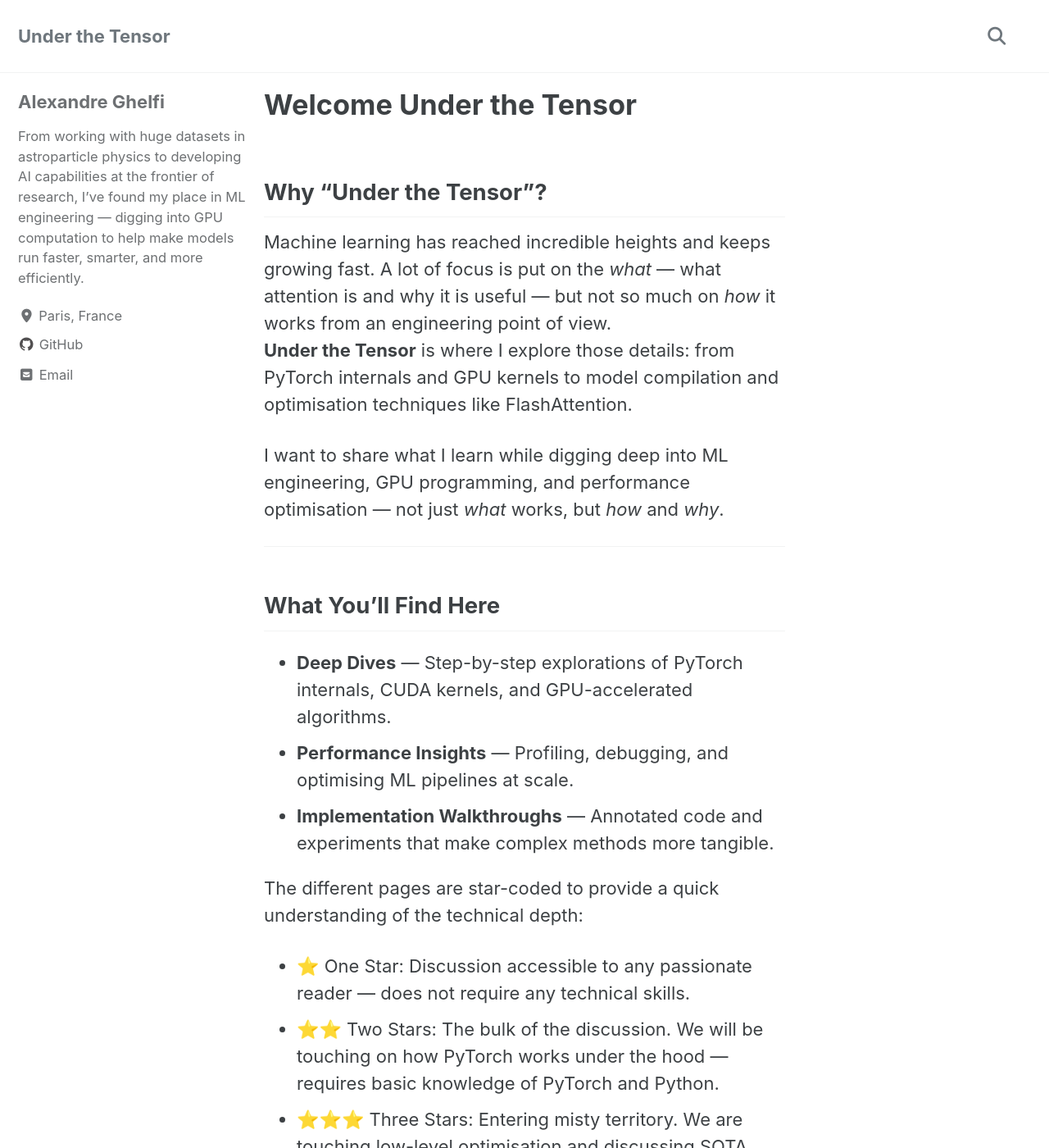
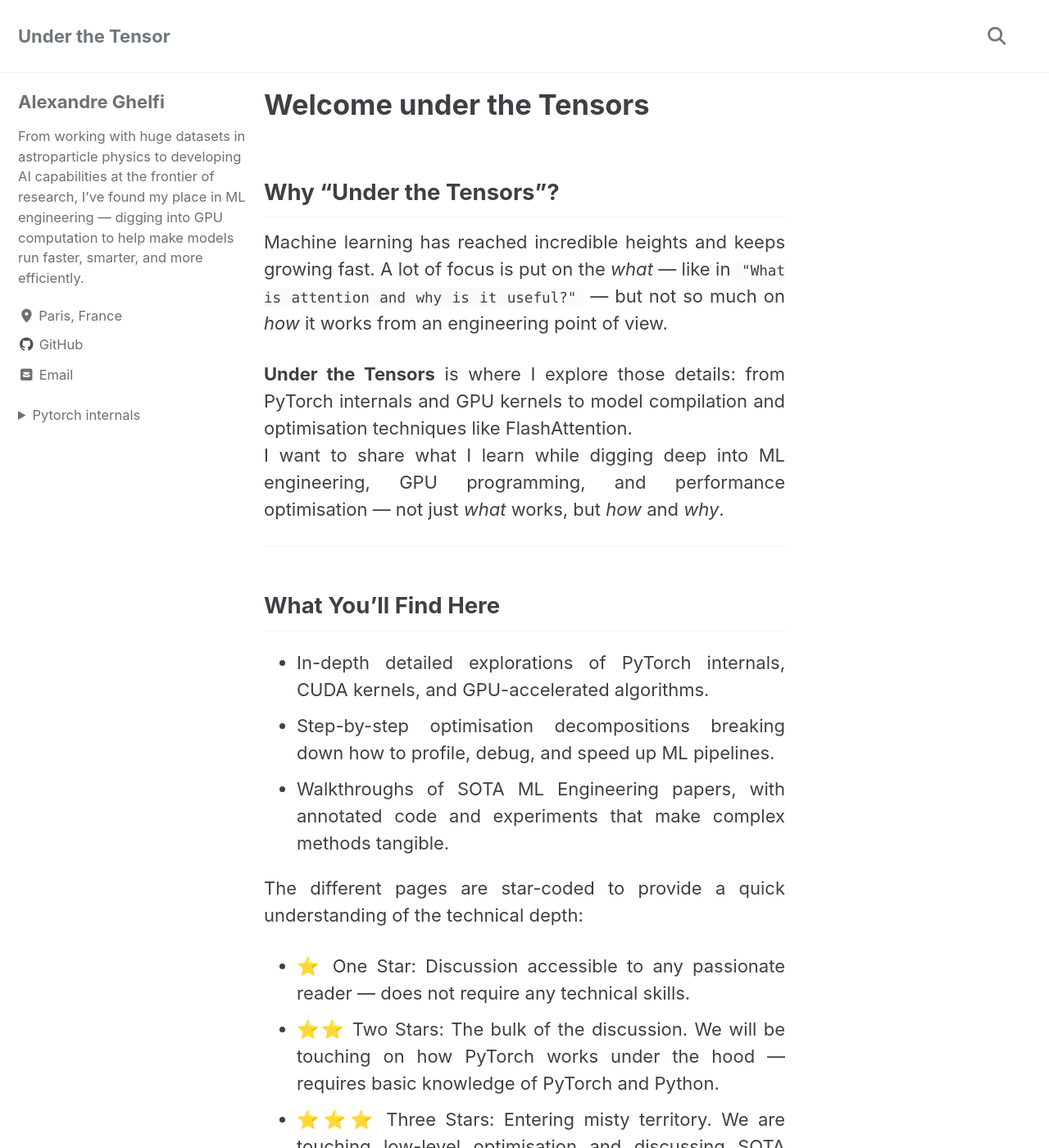
Before and after one commit to Ghelfi/Ghelfi.github.io, a Jekyll site: the page built from _pages/index.md, in a window 1280 px wide and 1400 px high. Shown: the whole window at 82% size. Built offline with Jekyll 4.4.1, drawn with Linux system fonts in a browser that asks for light colours; cached includes are drawn as plain includes; the list of posts is cut into pages by our own code; some of the changed text lies outside the part shown.

Commit message:
Fix layout + Post menu (#3)
* add a .gitignore

* update Gemfile

* add a local build script

* Layout formatting

* Change star ranking

```diff
--- a/_includes/footer.html
+++ b/_includes/footer.html
@@ -1,7 +1,7 @@
 {% unless site.atom_feed.hide %}
   {% assign show_atom = true %}
 {% endunless %}
-{% if site.footer.links or show_atom %}
+<!-- {% if site.footer.links or show_atom %}
 <div class="page__footer-follow">
   <ul class="social-icons">
     {% if site.data.ui-text[site.locale].follow_label %}
@@ -21,6 +21,6 @@
     {% endunless %}
   </ul>
 </div>
-{% endif %}
+{% endif %} -->
 
-<div class="page__footer-copyright">&copy; {% assign site_time = site.time | date: '%Y' %}{% if site.footer.since and site_time != site.footer.since %}{{ site.footer.since }} - {% endif %}{{ site_time }} <a href="{{ site.copyright_url | default: site.url }}">{{ site.copyright | default: site.title | escape_once | strip }}</a>. {{ site.data.ui-text[site.locale].powered_by | default: "Powered by" }} <a href="https://jekyllrb.com" rel="nofollow">Jekyll</a> &amp; <a href="https://mademistakes.com/work/jekyll-themes/minimal-mistakes/" rel="nofollow">Minimal Mistakes</a>.</div>
+<div class="page__footer-copyright">&copy; {% assign site_time = site.time | date: '%Y' %}{% if site.footer.since and site_time != site.footer.since %}{{ site.footer.since }} - {% endif %}{{ site_time }} <a href="{{ site.copyright_url | default: site.url }}">{{ site.copyright | default: site.title | escape_once | strip }}</a>.</div>
--- /dev/null
+++ b/_includes/navigation.html
@@ -0,0 +1,29 @@
+{% comment %}
+Define your preferred category order here
+The keys must match the `categories:` in your post front matter exactly
+{% endcomment %}
+{% assign category_order = "pytorch_internals," | split: "," %}
+
+<nav class="category-nav">
+  <ul class="category-list">
+    {% for cat in category_order %}
+      {% assign posts_in_cat = site.categories[cat] | sort: "date" | reverse %}
+      {% if posts_in_cat and posts_in_cat.size > 0 %}
+        <li class="category-item">
+          <details>
+            <summary>{{ cat | replace: "_", " " | capitalize }}</summary>
+            <ul class="post-list">
+              {% for post in posts_in_cat %}
+                <li>
+                  <a href="{{ post.url | relative_url }}">
+                    {{ post.title }}
+                  </a>
+                </li>
+              {% endfor %}
+            </ul>
+          </details>
+        </li>
+      {% endif %}
+    {% endfor %}
+  </ul>
+</nav>
--- a/_includes/sidebar.html
+++ b/_includes/sidebar.html
@@ -1,11 +1,11 @@
 {% if page.author_profile or layout.author_profile or page.sidebar %}
 <div class="sidebar sticky">
   {% if page.author_profile or layout.author_profile %}{% include author-profile.html %}{% endif %}
+  {% include navigation.html %}
   {% if page.sidebar %}
   {% for s in page.sidebar %}
   {% if s.image %}
-        <img src="{{ s.image | relative_url }}"
-             alt="{% if s.image_alt %}{{ s.image_alt }}{% endif %}">
+  <img src="{{ s.image | relative_url }}" alt="{% if s.image_alt %}{{ s.image_alt }}{% endif %}">
   {% endif %}
   {% if s.title %}<h3>{{ s.title }}</h3>{% endif %}
   {% if s.text %}{{ s.text | markdownify }}{% endif %}
--- a/_pages/index.md
+++ b/_pages/index.md
@@ -1,24 +1,24 @@
 ---
 layout: single
-title: "Welcome Under the Tensor"
+title: "Welcome under the Tensors"
 permalink: /
 author_profile: true
 ---
 
-## Why “Under the Tensor”?
+## Why “Under the Tensors”?
 
-Machine learning has reached incredible heights and keeps growing fast. A lot of focus is put on the *what* — what attention is and why it is useful — but not so much on *how* it works from an engineering point of view.
-**Under the Tensor** is where I explore those details: from PyTorch internals and GPU kernels to model compilation and optimisation techniques like FlashAttention.
+Machine learning has reached incredible heights and keeps growing fast. A lot of focus is put on the *what* — like in `"What is attention and why is it useful?"` — but not so much on *how* it works from an engineering point of view.
 
+**Under the Tensors** is where I explore those details: from PyTorch internals and GPU kernels to model compilation and optimisation techniques like FlashAttention.
 I want to share what I learn while digging deep into ML engineering, GPU programming, and performance optimisation — not just *what* works, but *how* and *why*.
 
 ---
 
 ## What You'll Find Here
 
-- **Deep Dives** — Step-by-step explorations of PyTorch internals, CUDA kernels, and GPU-accelerated algorithms.
-- **Performance Insights** — Profiling, debugging, and optimising ML pipelines at scale.
-- **Implementation Walkthroughs** — Annotated code and experiments that make complex methods more tangible.
+- In-depth detailed explorations of PyTorch internals, CUDA kernels, and GPU-accelerated algorithms.
+- Step-by-step optimisation decompositions breaking down how to profile, debug, and speed up ML pipelines.
+- Walkthroughs of SOTA ML Engineering papers, with annotated code and experiments that make complex methods tangible.
 
 The different pages are star-coded to provide a quick understanding of the technical depth:
 
@@ -26,8 +26,10 @@ The different pages are star-coded to provide a quick understanding of the techn
 - ⭐⭐ Two Stars: The bulk of the discussion. We will be touching on how PyTorch works under the hood — requires basic knowledge of PyTorch and Python.
 - ⭐⭐⭐ Three Stars: Entering misty territory. We are touching low-level optimisation and discussing SOTA articles on ML engineering — probably requires a bit of passion too.
 
----
 
-## Sections (coming soon)
+<div style="background-color: #d4edda; border: 1px solid #c3e6cb; padding: 15px; border-radius: 5px; color: #000000ff; font-weight: bold; margin: 20px 0;">
+If you’re ready, let's discover how it all works beneath the surface!<br>
+Pick your article from the left menu bar! 👈
+</div>
 
 ---
--- a/_sass/minimal-mistakes/_page.scss
+++ b/_sass/minimal-mistakes/_page.scss
@@ -55,6 +55,7 @@ body {
     .page__content,
     .page__meta,
     .page__share {
+      text-align: justify;
       position: relative;
       float: inline-start;
       margin-inline: 0;
--- a/index.html
+++ /dev/null
@@ -1,4 +0,0 @@
----
-layout: home
-author_profile: true
----
```
Also changed, not shown: Gemfile (+7 -1 lines), _layouts/posts.html (+0 -25 lines), _posts/2025-08-10-frameworks.md (added, +10 -0 lines), 2 other files. Lines whose indentation alone changed are shown as unchanged.
